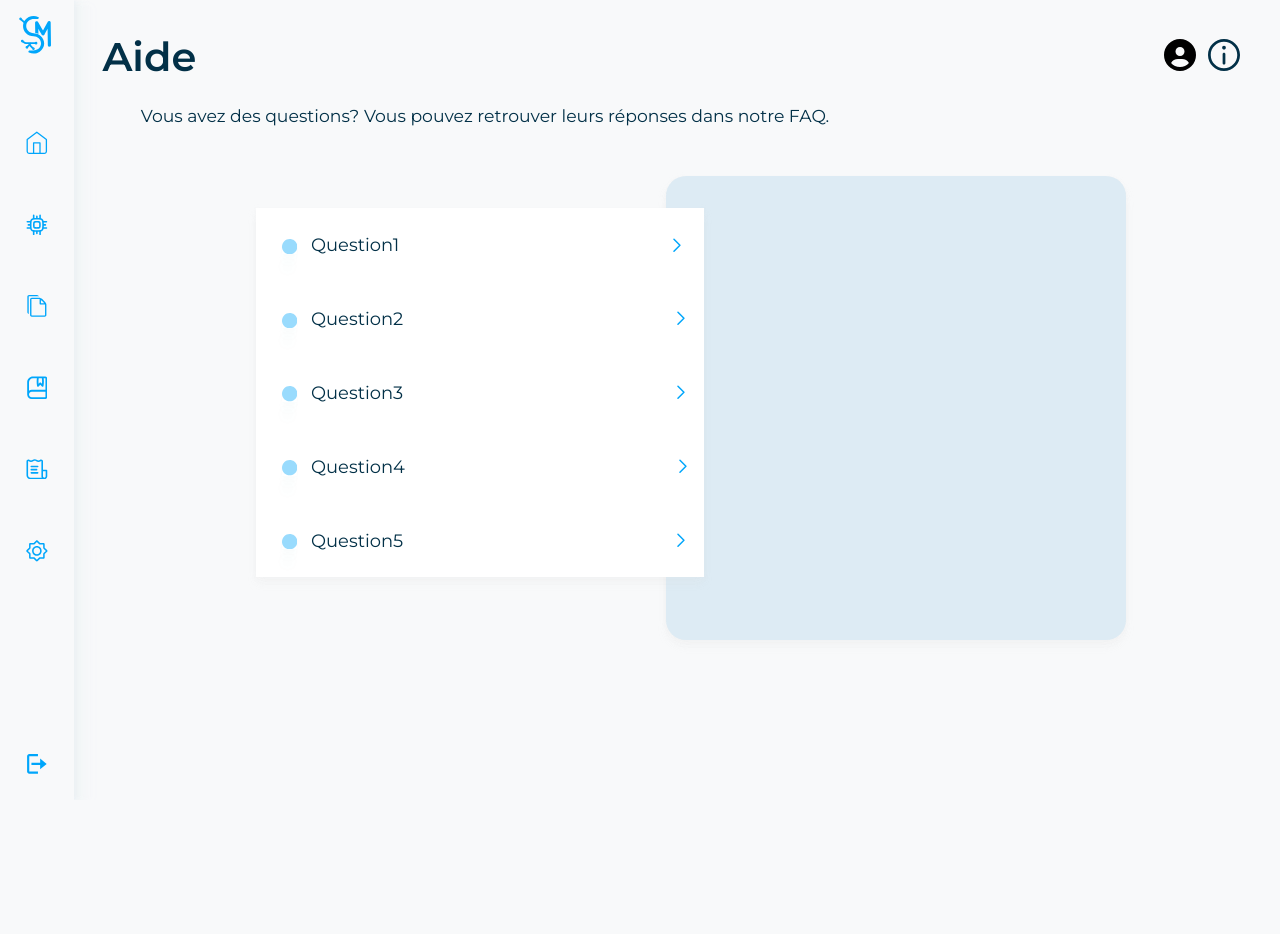
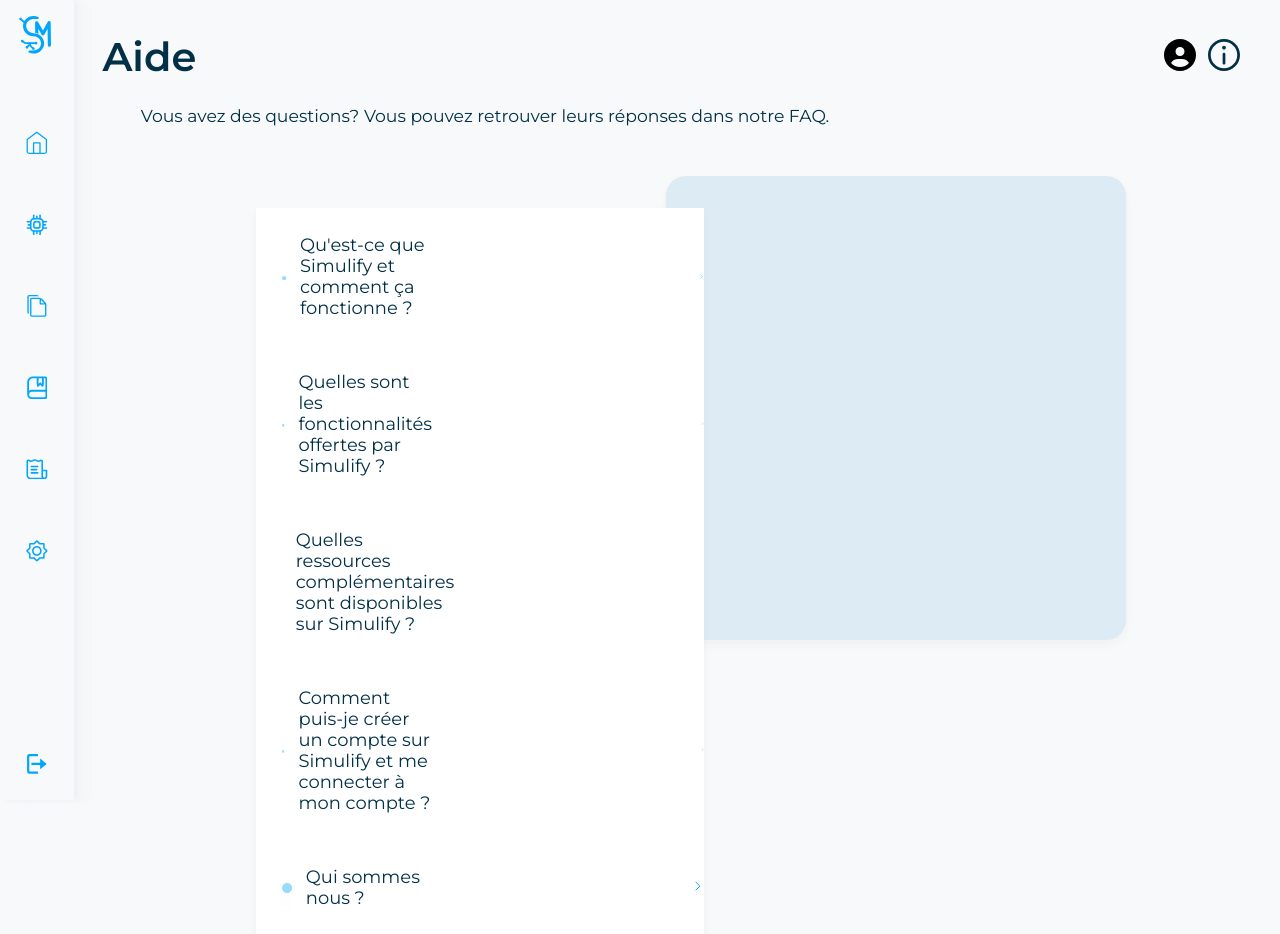
Before and after one commit to Simulify/General, a React (Create React App) app in the folder General/Frontend/: page /faq in a window 1280 px wide. Before the commit the page ends 800 px from the top, so only its background shows below. Built offline with nearby package versions, Linux system fonts and the light colour scheme.

Commit message:
Content FAQ

```diff
--- a/General/Frontend/src/pages/FAQ.js
+++ b/General/Frontend/src/pages/FAQ.js
@@ -7,27 +7,27 @@ import { ReactComponent as Fleche } from '../Images/Dropdown.svg';
 const questions = [
   {
     id: 1,
-    question: "Question1",
-    reponse: "Réponse1."
+    question: "Qu'est-ce que Simulify et comment ça fonctionne ?",
+    reponse: "Simulify est une plateforme pédagogique basée sur l'architecture de Von Neumann qui permet d'apprendre la structure machine"
   },
   {
     id: 2,
-    question: "Question2",
-    reponse: "Réponse2."
+    question: "Quelles sont les fonctionnalités offertes par Simulify ?",
+    reponse: "Simulify vous permet d'écrire, simuler et visualiser vos programmes de manière interactive."
   },
   {
     id: 3,
-    question: "Question3",
-    reponse: "Réponse3."
+    question: " Quelles ressources complémentaires sont disponibles sur Simulify ?",
+    reponse: "Sur Simulify, vous trouverez des ressources complémentaires telles que des explications détaillées, des simulations graphiques pour faciliter la compréhension des concepts difficiles, ainsi que des quiz interactifs pour tester vos connaissances."
   },
   {
     id: 4,
-    question: "Question4",
-    reponse: "Réponse4."
+    question: "Comment puis-je créer un compte sur Simulify et me connecter à mon compte ?",
+    reponse: "Pour créer un compte sur Simulify, cliquez sur l'icone utilisateur en haut à droite et remplissez le formulaire d'inscription avec vos informations."
   },
   {
     id: 5,
-    question: "Question5",
+    question: "Qui sommes nous ?",
     reponse: "Réponse5."
   }
 ];
```
